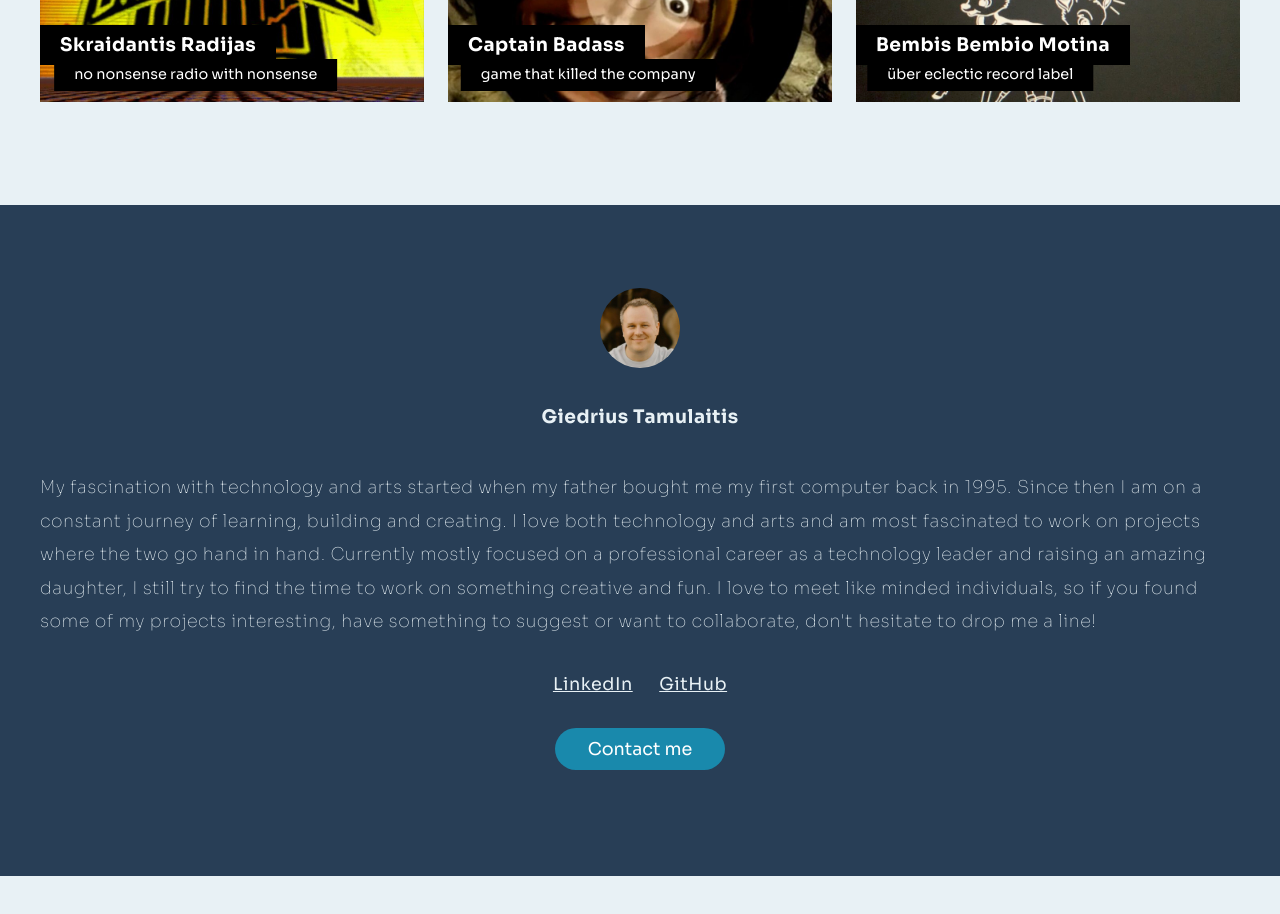
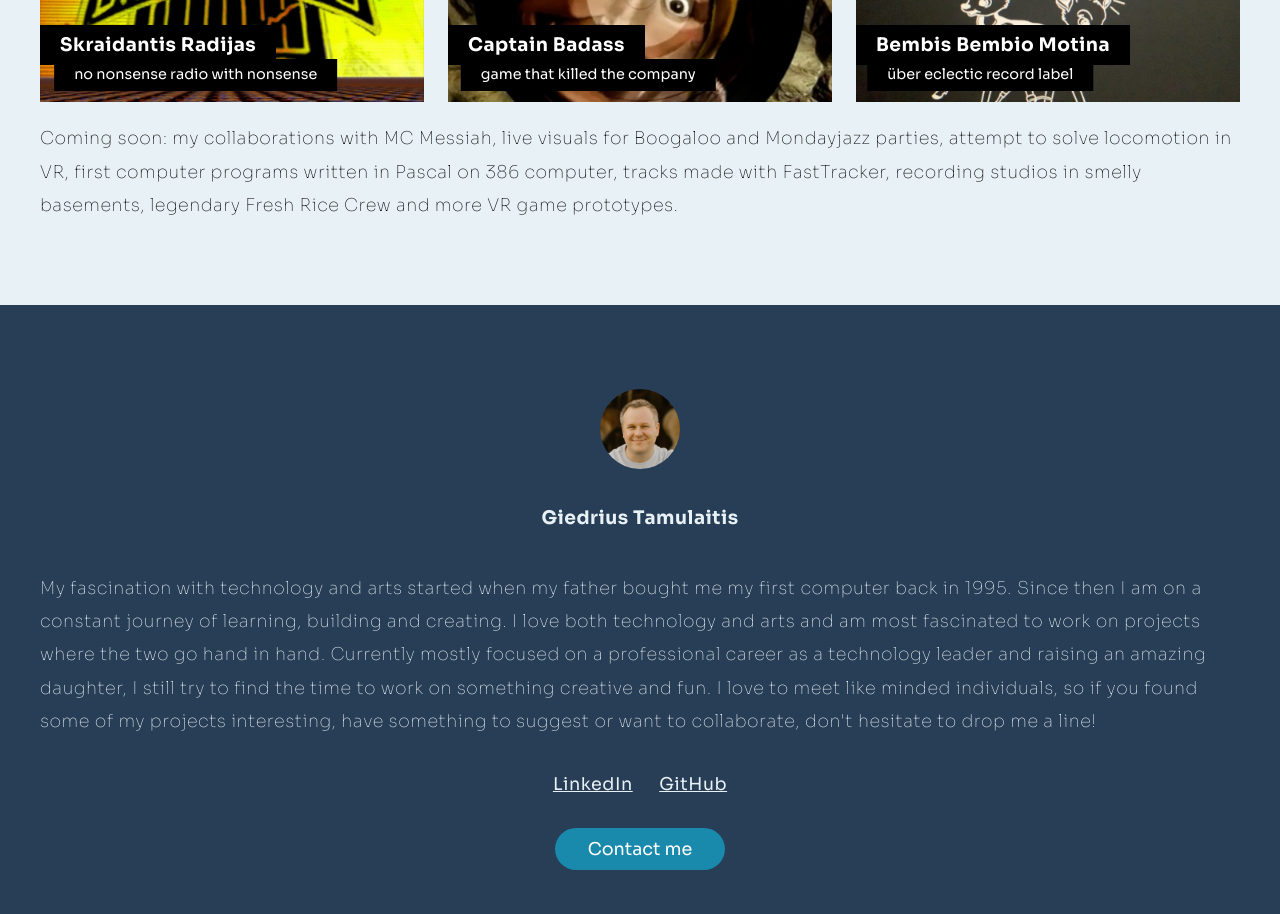
Before and after one commit to GiedriusT/tamulaitis-page, a React (Vite) app: page / in a window 1280 px wide. Shown: the part 1200-2114 px from the top of the page. Before the commit the page ends 2076 px from the top, so only its background shows below. Built offline with nearby package versions, Linux system fonts and the light colour scheme.

Commit message:
Add coming soon section below project list

```diff
--- a/src/components/ProjectList/ProjectList.styles.ts
+++ b/src/components/ProjectList/ProjectList.styles.ts
@@ -19,3 +19,8 @@ export const ProjectsItemsListContainer = styled.div`
     row-gap: 0;
   }
 `;
+
+export const ProjectsComingSoonContainer = styled.div`
+  font-size: 1.1rem;
+  font-weight: 100;
+`;
--- a/src/components/ProjectList/ProjectList.tsx
+++ b/src/components/ProjectList/ProjectList.tsx
@@ -3,7 +3,7 @@ import { v4 as uuidv4 } from 'uuid';
 import { Project } from '../../types';
 import * as S from './ProjectList.styles';
 import ProjectListItem from './ProjectListItem/ProjectListItem';
-import { PROJECT_LIST_TITLE } from '../../constants';
+import { PROJECTS_COMING_SOON_TEXT, PROJECT_LIST_TITLE } from '../../constants';
 
 type ProjectListProps = {
   projects: Project[]
@@ -16,6 +16,9 @@ function ProjectList({ projects }: ProjectListProps) {
       <S.ProjectsItemsListContainer>
         {projects.map((project) => <ProjectListItem key={project ? project.slug : uuidv4()} project={project} />)}
       </S.ProjectsItemsListContainer>
+      <S.ProjectsComingSoonContainer>
+        {PROJECTS_COMING_SOON_TEXT}
+      </S.ProjectsComingSoonContainer>
     </S.ProjectsContainer>
   );
 }
--- a/src/constants.ts
+++ b/src/constants.ts
@@ -18,3 +18,4 @@ export const NOT_FOUND_PROJECT_ARTICLE = (slug: string | undefined) => `# ${NOT_
 export const SECRET_PAGE_TITLE = 'This is a secret page!';
 export const CONTACT_BUTTON_TEXT = 'Contact me';
 export const PROJECT_LIST_TITLE = 'Projects';
+export const PROJECTS_COMING_SOON_TEXT = 'Coming soon: my collaborations with MC Messiah, live visuals for Boogaloo and Mondayjazz parties, attempt to solve locomotion in VR, first computer programs written in Pascal on 386 computer, tracks made with FastTracker, recording studios in smelly basements, legendary Fresh Rice Crew and more VR game prototypes.';
```
